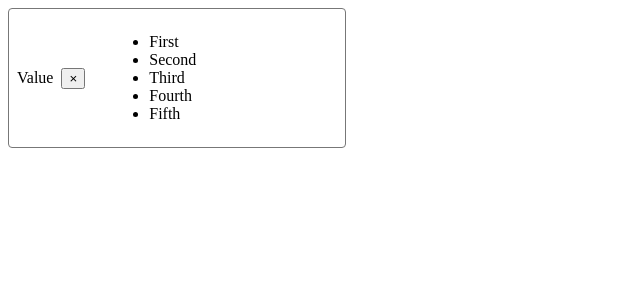
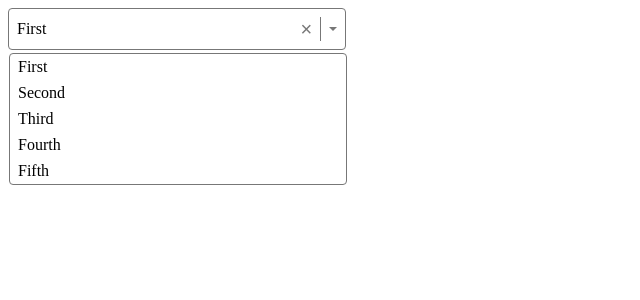
Before and after one commit to CryptoMitch/React-Code, a React (Vite) app in the folder TypeScript Select Module/: page / in a window 1280 px wide. Shown: the top 300 px of the page, without its empty margins (0-640 px from the left). Built offline with nearby package versions, Linux system fonts and the light colour scheme.

Commit message:
Set up single select logic

```diff
--- a/TypeScript Select Module/src/App.tsx
+++ b/TypeScript Select Module/src/App.tsx
@@ -1,4 +1,5 @@
 // Named export
+import { useState } from "react"
 import { Select } from "./Select"
 
 const options = [
@@ -8,13 +9,16 @@ const options = [
   { label: "Fourth", value: 4 },
   { label: "Fifth", value: 5 },
 
+
 ]
 
 function App() {
+  // Our state variable can either be an option or undefined if we haven't set a value yet
+  const [value, setValue] = useState<typeof options[0] | undefined>(options[0]);
   // Wrap the JSX elements with a fragment to provide parent element
   return (
     <>
-      <Select options={options} />
+      <Select options={options} value={value} onChange ={o => setValue (o)} />
     </>
   )
 }
--- a/TypeScript Select Module/src/Select.tsx
+++ b/TypeScript Select Module/src/Select.tsx
@@ -4,7 +4,7 @@ import styles from "./select.module.css"
 // A type to support the value option
 type SelectOption = {
     label: string
-    value: any
+    value: number;
 }
 
 // Object type representing properties used to pass data and functions into React component
@@ -17,12 +17,12 @@ type SelectProps ={
 export function Select({ value, onChange, options }: SelectProps) {
         // Wrapper for the entire component pulling styles from select.module.css
         return (
-        <div className={styles.container}>
-          <span className={styles.value}>Value</span>
+        <div tabIndex={0} className={styles.container}>
+          <span className={styles.value}>{value?.label}</span>
           <button className={styles["clear-btn"]}>&times;</button>
           <div className={styles.divider}></div>
-          <div className={styles.carat}></div>
-          <ul className={styles.options}>
+          <div className={styles.caret}></div>
+          <ul className={`${styles.options} ${styles.show}`}>
             {options.map(option => (
                 <li key ={option.label} className={styles.option}>
                     {option.label}
--- a/TypeScript Select Module/src/select.module.css
+++ b/TypeScript Select Module/src/select.module.css
@@ -10,5 +10,75 @@
     padding: .5em;
     border-radius: .25em;
     outline: none;
+}
+
+.container:focus {
+    border-color: hsl(200, 100%, 50%);
+}
+
+.value {
+ flex-grow: 1;
+}
+
+.clear-btn {
+  background: none;
+  color:#777;
+  border: none;
+  outline: none;
+  cursor: pointer;
+  padding: 0;
+  font-size: 1.25em;
+}
+
+.clear-btn:focus,
+.clear-btn:hover {
+  color: #333;
+}
+
+.divider {
+    background-color: #777;
+    align-self: stretch;
+    width: .05em;
+}
+
+.caret {
+    translate:0 25%;
+    border: .25em solid transparent;
+    border-top-color: #777;
+}
+
+.options {
+    position: absolute;
+    margin: 0;
+    padding: 0;
+    list-style: none;
+    display: none;
+    max-height: 15em; /* if the element has too many items, make it scrollable */
+    overflow-y: auto;
+    border: .05em solid #777;
+    border-radius: .25em;
+    width: 100%;
+    left: 0;
+    top: calc(100% + .25em);
+    background-color: white;
+    z-index: 100;
+}
+
+.options.show {
+    display: block;
 
 }
+
+.option {
+    padding: .25em .5em;
+    cursor: pointer;
+}
+
+.option.highlighted {
+    background-color: hsl(200, 100%, 50%);
+    color: white;
+}
+
+.option.selected {
+    background-color: hsl(200, 100%, 70%);
+}
```
